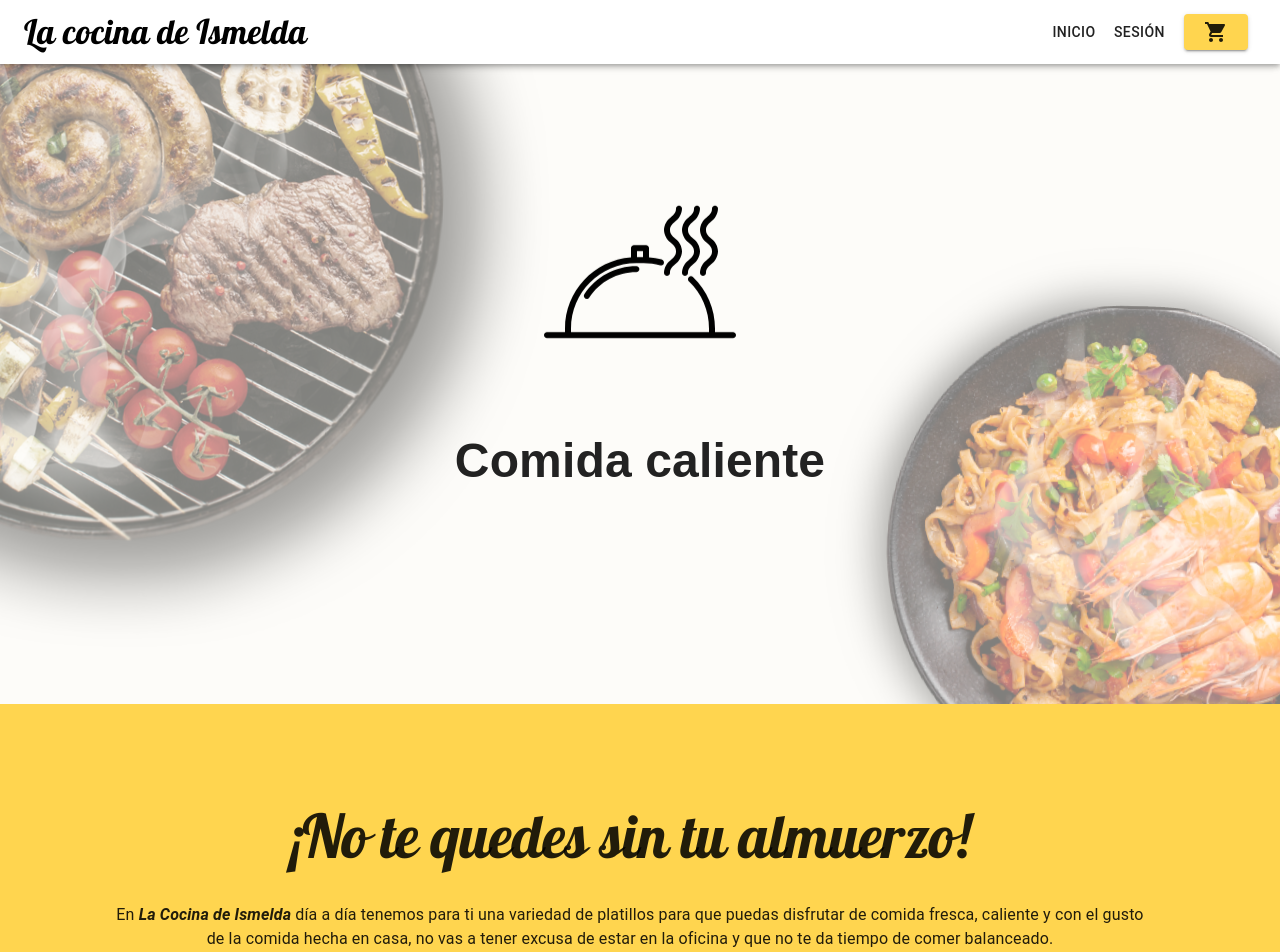
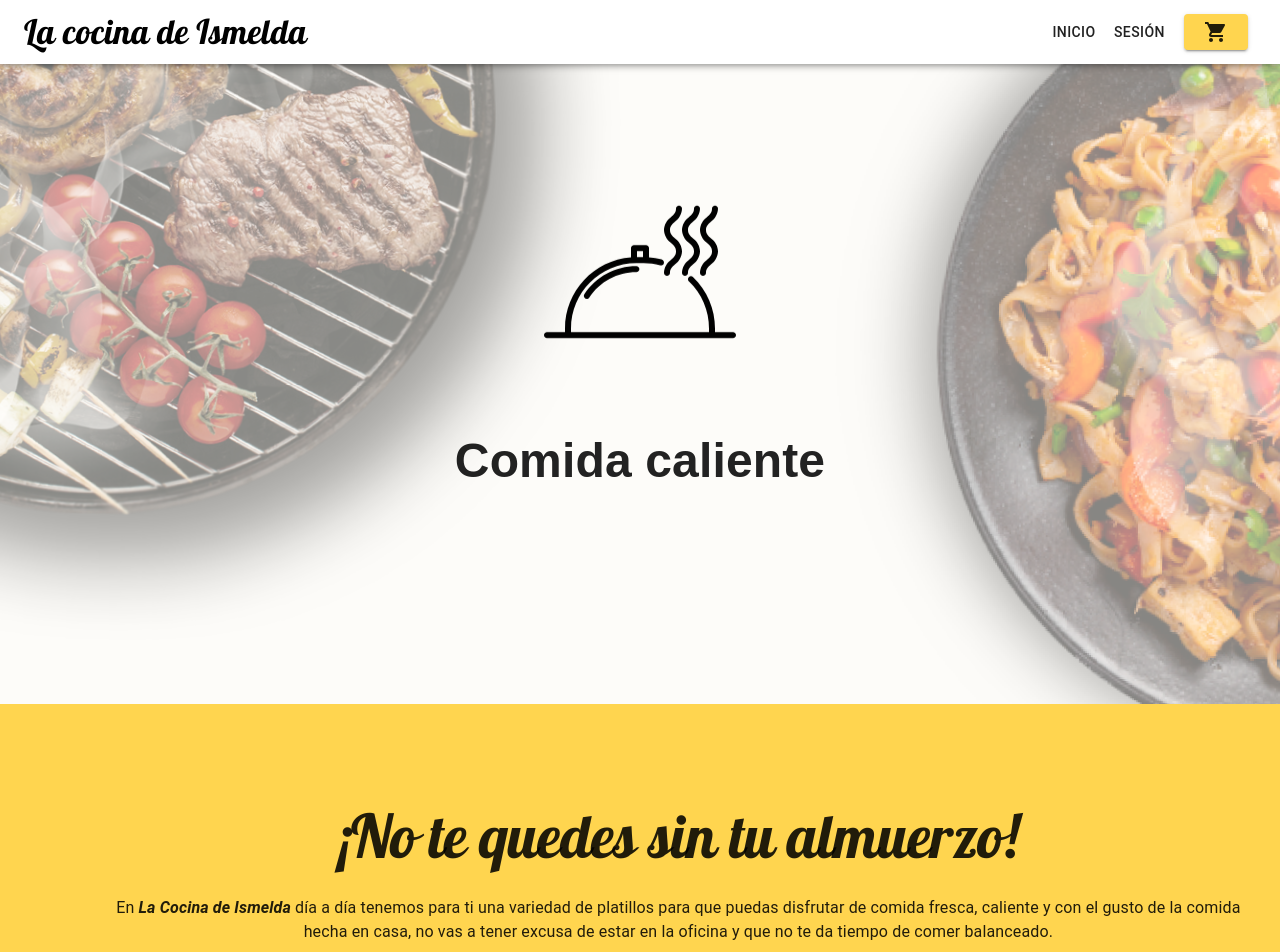
Before and after one commit to jorgeb139/foodDelivery, a React (Create React App) app: page / in a window 1280 px wide. Shown: the top 952 px of the page. Built offline with nearby package versions, Linux system fonts and the light colour scheme; no server answers.

Commit message:
hombeBanner

```diff
--- a/src/components/dishesCards/ModalDishes.jsx
+++ b/src/components/dishesCards/ModalDishes.jsx
@@ -1,6 +1,6 @@
 import React, { useState, useEffect } from 'react'
 import { makeStyles } from "@material-ui/core/styles";
-import { motion, AnimatePresence} from "framer-motion";
+import { motion } from "framer-motion";
 import { red } from '@material-ui/core/colors';
 import CloseIcon from '@material-ui/icons/Close';
 import AddShoppingCartIcon from '@material-ui/icons/AddShoppingCart';
@@ -24,9 +24,9 @@ const useStyles = makeStyles(theme => ({
         paddingBottom:"5px",
     },
     title:{
-        fontSize: "2em",
+        fontSize: "2rem",
         [theme.breakpoints.down("xs")]: {
-          fontSize: "1.8em"
+          fontSize: "1.8rem"
         },
     },
     closeButton: {
@@ -78,7 +78,7 @@ const useStyles = makeStyles(theme => ({
             fontSize: "1rem",
         },
     },
-}))
+}));
 
 const ModalDishes = (props) => {
     const classes = useStyles();
--- a/src/components/dishesCards/RenderCard.jsx
+++ b/src/components/dishesCards/RenderCard.jsx
@@ -1,5 +1,9 @@
 import React, { useState, useEffect } from 'react';
 import { makeStyles } from '@material-ui/core/styles';
+import AddShoppingCartIcon from '@material-ui/icons/AddShoppingCart';
+import { Grid } from "@material-ui/core";
+import axios from "axios";
+import { motion } from "framer-motion";
 import {
   CardActionArea,
   Card,
@@ -9,14 +13,12 @@ import {
   CardActions,
   Typography,
   Button
-  } from '@material-ui/core';
-import AddShoppingCartIcon from '@material-ui/icons/AddShoppingCart';
-import { Grid } from "@material-ui/core";
-import axios from "axios";
-import { motion } from "framer-motion";
+} from '@material-ui/core';
 
 import basics from "../../assets/dummyData/basics.json";
 import ModalDishes from '../dishesCards/ModalDishes';
+
+const baseURL = "dishes.json";
 
 const useStyles = makeStyles((theme) => ({
   root: {
@@ -64,8 +66,6 @@ const cardsVariants = {
     },
   },
 };
-
-const baseURL = "dishes.json";
 
 const RenderCard = () => {
   const classes = useStyles();
--- a/src/components/homeBanner/HomeBanner.jsx
+++ b/src/components/homeBanner/HomeBanner.jsx
@@ -1,15 +1,49 @@
 import React, { useEffect } from "react";
 import { useCycle } from "framer-motion";
+import { makeStyles } from '@material-ui/core/styles';
 
 import ImageHolder from "./ImageHolder";
 import IconHolder from "./IconHolder";
+import { hotIconScene, likeHomeScene, freshIngredientsScene } from "./scenes";
+import "./Styles.css";
 
-import { hotIconScene, likeHomeScene, freshIngredientsScene } from "./scenes";
-
-import "./Styles.css";
 const SLIDE_CHANGE_TIME_MS = 5000;
 
+const useStyles = makeStyles((theme) => ({
+  hero: {
+    position: "relative",
+    display: "flex",
+    alignItems: "center",
+    justifyContent: "center",
+    height: "80vh",
+    minHeight: "35rem",
+    backgroundColor:"#fafafa",
+    overflow: "hidden",
+    '@media (max-height: 750px)': {
+      height: "70vh",
+  },
+  },
+  foodImageContainer: {
+    position: "absolute",
+    maxWidth: "100%",
+  },
+  foodImageOne: {
+    left: "-25rem",
+    top: "-28rem",
+    width: "80vw",
+    maxWidth: "900px",
+  },
+  foodImageTwo: {
+    bottom: "-11rem",
+    right: "-11rem",
+    width: "80vw",
+    maxWidth: "650px",
+  },
+}));
+
 function HomeBanner() {
+  const classes = useStyles();
+
   const [currentScene, setCurrentScene] = useCycle(
     hotIconScene,
     likeHomeScene,
@@ -22,15 +56,17 @@ function HomeBanner() {
   }, [currentScene, setCurrentScene]);
 
   return (
-    <div className="hero">
+    <div className={classes.hero}>
       <IconHolder icon={currentScene.icon} text={currentScene.text} />
       <ImageHolder
         img={currentScene.image1}
-        className="food-image food-image_one"
+        className={`${classes.foodImageContainer} ${classes.foodImageOne}`}
+        //className="food-image food-image_one"
       />
       <ImageHolder
         img={currentScene.image2}
-        className="food-image food-image_two"
+        className={`${classes.foodImageContainer} ${classes.foodImageTwo}`}
+        // className="food-image food-image_two"
       />
     </div>
   );
--- a/src/components/homeBanner/IconHolder.jsx
+++ b/src/components/homeBanner/IconHolder.jsx
@@ -1,7 +1,24 @@
 import React from "react";
 import { motion, AnimatePresence } from "framer-motion";
+import { makeStyles } from '@material-ui/core/styles';
 
 const ANIMATION_DURATION_S = 0.8;
+
+const useStyles = makeStyles((theme) => ({
+  iconHolder: {
+    position: "relative",
+    zIndex: "1",
+    width: "100%",
+    height: "100%",
+    justifyContent: "center",
+    display: "flex",
+    flexDirection: "column",
+    alignItems: "center",
+    justifyContent: "center",
+    boxShadow: "0 0 10px 10px rgba(255, 253, 247, 0.5)",
+    backgroundColor: "rgba(255, 253, 247, 0.5)",
+  },
+}));
 
 const getVariants = (direction) => ({
   initial: {
@@ -17,6 +34,8 @@ const getVariants = (direction) => ({
 });
 
 function IconHolder({ icon, text }) {
+  const classes = useStyles();
+
   return (
     <div className="icon-holder">
       <AnimatePresence>
--- a/src/components/homeBanner/ImageHolder.jsx
+++ b/src/components/homeBanner/ImageHolder.jsx
@@ -3,6 +3,30 @@ import { motion, AnimatePresence } from "framer-motion";
 
 const TRANSITION_TIME_OPACITY_S = 1;
 const TRANSITION_TIME_ROTATE_S = { MIN: 1.5, MAX: 2.5 };
+
+const imageVariants = {
+  hidden: {
+    opacity: 0,
+  },
+  visible:{
+    opacity: 1,
+    rotate: [-6, 0, 6],
+    transition:{
+      duration: TRANSITION_TIME_OPACITY_S,
+      rotate: {
+        yoyo: Infinity,
+        duration: getRandomNumberBetween(
+          TRANSITION_TIME_ROTATE_S.MIN,
+          TRANSITION_TIME_ROTATE_S.MAX
+        ),
+        delay: getRandomDelay(TRANSITION_TIME_ROTATE_S),
+      }
+    }
+  },
+  exit:{
+    opacity:0,
+  },
+};
 
 function getRandomNumberBetween(min, max) {
   return Math.floor(Math.random() * max) + min;
@@ -17,20 +41,10 @@ function ImageHolder({ img, className }) {
     <AnimatePresence>
       <motion.div
         key={img.src}
-        initial={{ opacity: 0 }}
-        exit={{ opacity: 0 }}
-        animate={{ opacity: 1, rotate: [-6, 0, 6] }}
-        transition={{
-          duration: TRANSITION_TIME_OPACITY_S,
-          rotate: {
-            yoyo: Infinity,
-            duration: getRandomNumberBetween(
-              TRANSITION_TIME_ROTATE_S.MIN,
-              TRANSITION_TIME_ROTATE_S.MAX
-            ),
-            delay: getRandomDelay(TRANSITION_TIME_ROTATE_S),
-          },
-        }}
+        variants={imageVariants}
+        initial="hidden"
+        animate="visible"
+        exit="exit"
         className={className ? className : undefined}
       >
         <img src={img.src} alt={img.alt} />
--- a/src/components/homeBanner/Styles.css
+++ b/src/components/homeBanner/Styles.css
@@ -2,7 +2,7 @@
 /*******************************
   Hero background
 ********************************/
-.hero {
+/* .hero {
     position: relative;
 
     display: flex;
@@ -14,7 +14,7 @@
     background-color:#fafafa;
 
     overflow: hidden;
-  }
+  } */
 
   /*******************************
     Central icon and text
@@ -84,9 +84,9 @@
     Responsive changes
   ********************************/
   @media screen and (max-width: 876px) {
-    .hero {
+    /* .hero {
       height: 70vh;
-    }
+    } */
 
     /*******************************
       Icon and text cover
--- a/src/pages/Home.jsx
+++ b/src/pages/Home.jsx
@@ -9,24 +9,36 @@ import Cards from "../components/dishesCards/Cards";
 import HomeBanner from "../components/homeBanner/HomeBanner";
 import { PagesTransition } from "../assets/dummyData/PagesTransition";
 
-const useStyles = makeStyles (()=>({
+const useStyles = makeStyles ((theme)=>({
   textBox:{
     paddingTop: "12vh",
     paddingBottom: "12vh",
-    paddingLeft: "50px",
-    paddingRight: "70px",
+    paddingLeft: "6vw",
+    paddingRight: "7  vw",
+    [theme.breakpoints.down("xs")]: {
+      paddingTop:"6vh",
+      paddingBottom:"6vh",
+      paddingLeft: "3vw",
+      paddingRight: "8vw",
+    },
     backgroundColor: "#ffd54f",
     backgroundSize: 'cover',
     backgroundPosition: 'center',
   },
-  text:{
-    paddingTop:"15px",
-    paddingLeft: "60px",
-    paddingRight: "60px",
-  },
   tittle:{
     fontFamily:"Lobster",
-  }
+    [theme.breakpoints.down("xs")]: {
+      fontSize:"2rem",
+    },
+  },
+  text:{
+    paddingTop:"1vh",
+    paddingLeft: "2vw",
+    paddingRight: "2vw",
+    [theme.breakpoints.down("xs")]: {
+      fontSize:"0.9rem",
+    },
+  },
 }))
 
 const Home = () => {
@@ -42,7 +54,7 @@ const Home = () => {
       <HomeBanner></HomeBanner>
       <div className={classes.textBox} align="center">
         <Typography variant="h2" paragraph className={classes.tittle}> ¡No te quedes sin tu almuerzo! </Typography>
-        <Typography variant="body1" paragraph className={classes.text} >En <strong><i>La Cocina de Ismelda</i></strong> día a día tenemos para ti una variedad de platillos para que puedas disfrutar de comida fresca, caliente y con el gusto de la comida hecha en casa, no vas a tener excusa de estar en la oficina y que no te da tiempo de comer balanceado.</Typography>
+        <Typography variant="body1" paragraph className={classes.text}>En <strong><i>La Cocina de Ismelda</i></strong> día a día tenemos para ti una variedad de platillos para que puedas disfrutar de comida fresca, caliente y con el gusto de la comida hecha en casa, no vas a tener excusa de estar en la oficina y que no te da tiempo de comer balanceado.</Typography>
       </div>
       <Cards></Cards>
     </motion.div>
```
